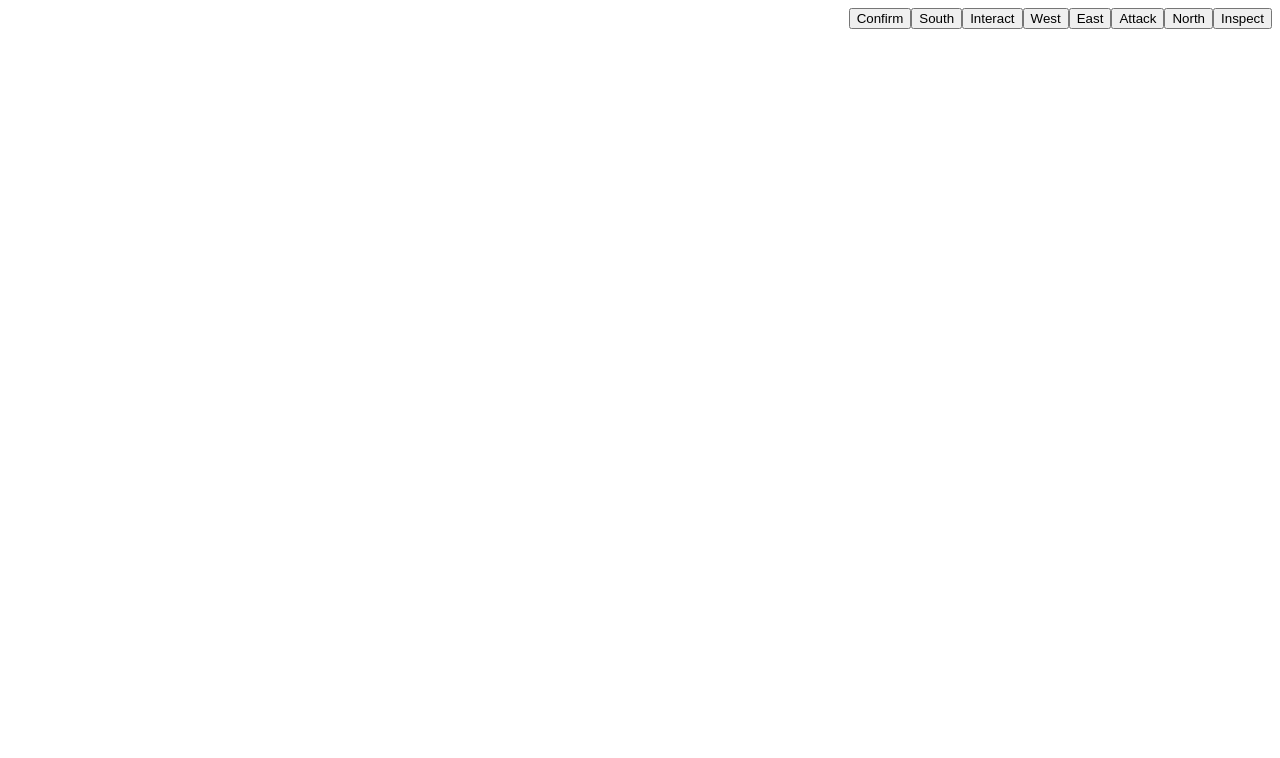
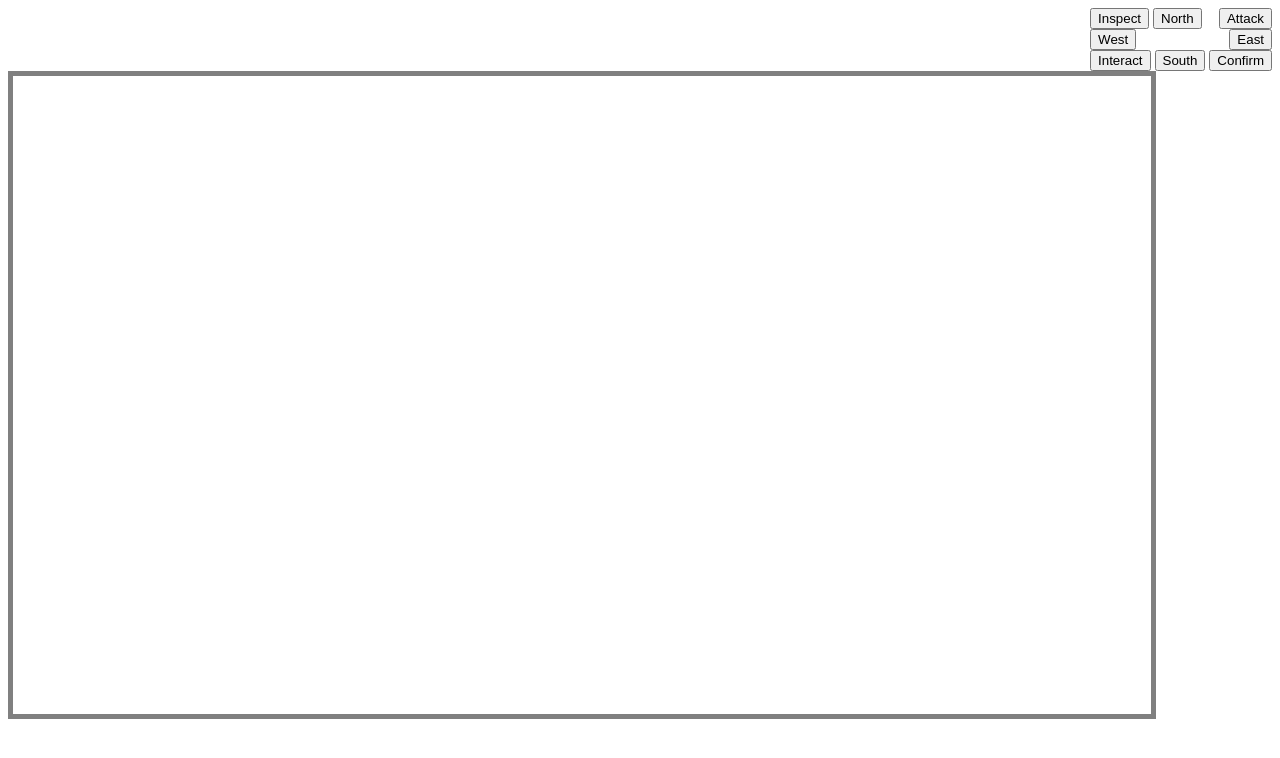
Before and after one commit to Artimedias/RPGTeamWeek, a website built with webpack: page src/index.html in a window 1280 px wide. Built offline with nearby package versions, Linux system fonts and the light colour scheme.

Commit message:
add scrolling text box and remove use of css stylesheet

```diff
--- a/src/css/styles.css
+++ /dev/null
@@ -1,3 +0,0 @@
-button.userbutton {
-  float: right;
-}
--- a/src/index.html
+++ b/src/index.html
@@ -4,24 +4,28 @@
   <meta charset="UTF-8">
   <meta http-equiv="X-UA-Compatible" content="IE=edge">
   <meta name="viewport" content="width=device-width, initial-scale=1.0">
-  <link href="css/styles.css" rel="stylesheet"/>
   <title>RPG</title>
 </head>
 <body>
   <div class="container">
-    <div>
-      <button type="button" class="userbutton" id="inspect" class="size">Inspect</button>
-      <button type="button" class="userbutton" id="1" class="size">North</button>
-      <button type="button" class="userbutton" id="attack" class="size">Attack</button>
+    <div style="float: right; vertical-align: text-top;">
+      <div>
+        <button type="button" id="inspect" class="size">Inspect</button>
+        <button type="button" id="1" class="size">North</button>
+        <button style=" float: right;" type="button" id="attack" class="size">Attack</button>
+      </div>
+      <div>
+        <button style="float: right;" type="button" id="2" class="size">East</button>
+        <button type="button" id="4" class="size">West</button>
+      </div>
+      <div>
+        <button type="button" id="interact" class="size">Interact</button>
+        <button type="button" id="3" class="size">South</button>
+        <button type="button" id="confirm" class="size">Confirm</button>
+      </div>
     </div>
-    <div>
-      <button type="button" class="userbutton" id="2" class="size">East</button>
-      <button type="button" class="userbutton" id="4" class="size">West</button>
-    </div>
-    <div>
-      <button type="button" class="userbutton" id="interact" class="size">Interact</button>
-      <button type="button" class="userbutton" id="3" class="size">South</button>
-      <button type="button" class="userbutton" id="confirm" class="size">Confirm</button>
+    <div style="vertical-align: bottom; height: 600px; width: 1100px; overflow-y: auto; overflow-x: auto; border: 5px solid gray; padding: 1.5%;">
+      <p style="width: 300%;"></p>
     </div>
   </div>
 </body>
```
